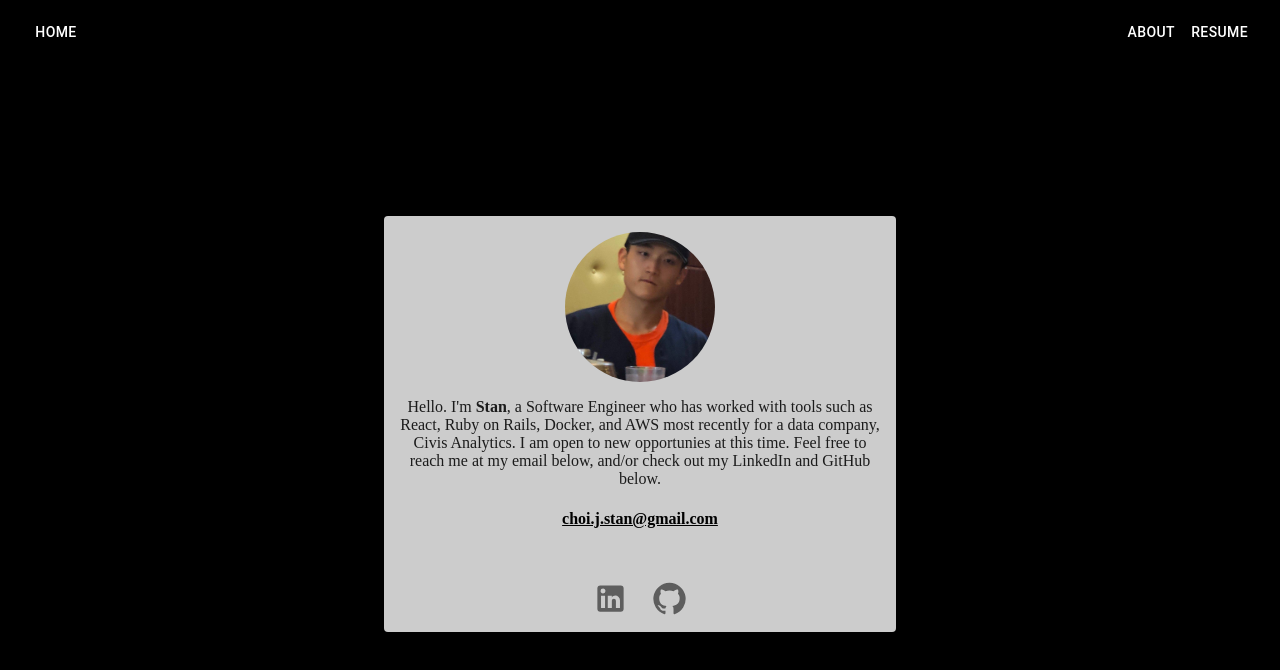
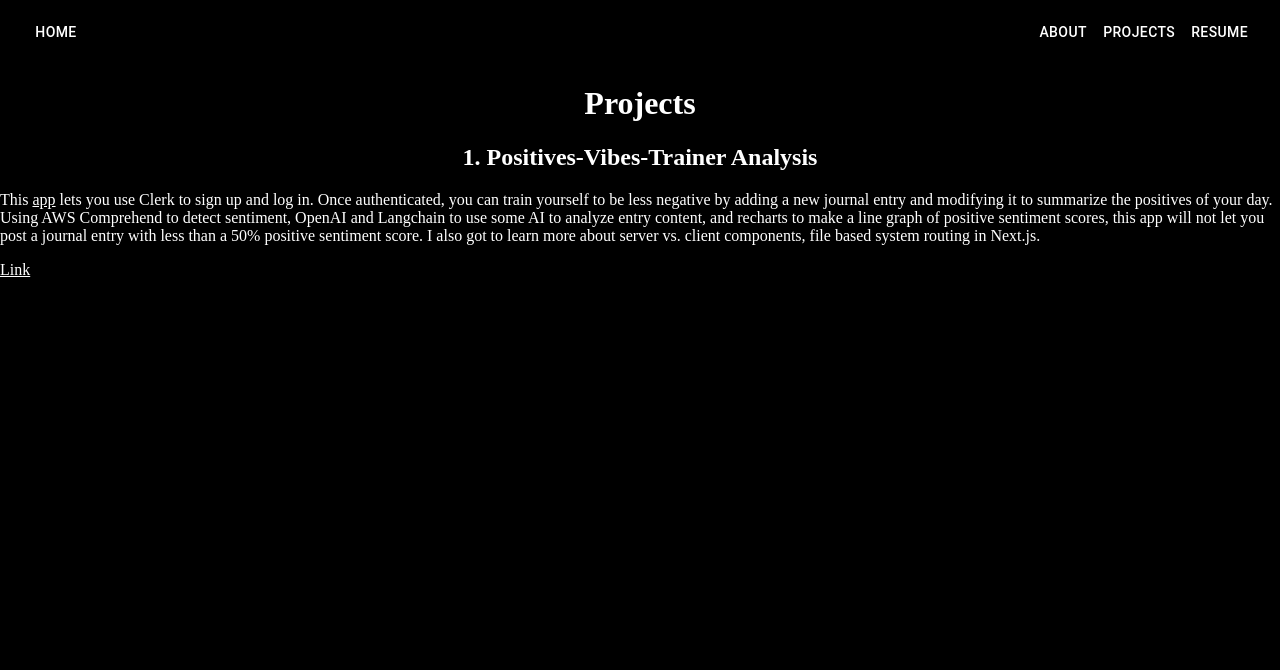
Before and after one commit to StanimalTheMan/jiggy-landing-page, a React (Create React App) app: page /projects in a window 1280 px wide. Shown: the top 670 px of the page. Built offline with nearby package versions, Linux system fonts and the light colour scheme.

Commit message:
Add naive implementation of projects page, added one project for now

```diff
--- a/src/App.js
+++ b/src/App.js
@@ -2,7 +2,7 @@ import { BrowserRouter as Router, Routes, Route } from "react-router-dom";
 import Home from "./pages/Home";
 import About from "./pages/About";
 import Navbar from "./components/Navbar";
-
+import Projects from "./pages/Projects";
 function App() {
   return (
     <Router>
@@ -10,6 +10,7 @@ function App() {
       <Routes>
         <Route path="/" element={<Home />} />
         <Route path="/about" element={<About />} />
+        <Route path="/projects" element={<Projects />} />
         <Route path="*" element={<Home />} />
       </Routes>
     </Router>
--- a/src/components/Navbar.js
+++ b/src/components/Navbar.js
@@ -21,6 +21,9 @@ const Navbar = () => {
           <Link to="/about">
             <Button color="inherit">About</Button>
           </Link>
+          <Link to="/projects">
+            <Button color="inherit">Projects</Button>
+          </Link>
           <Button
             color="inherit"
             href={resumePDF}
--- /dev/null
+++ b/src/pages/Projects.js
@@ -0,0 +1,25 @@
+const Projects = () => {
+  return (
+    <div>
+      <h1 style={{ display: "flex", justifyContent: "center" }}>Projects</h1>
+      <h2 style={{ display: "flex", justifyContent: "center" }}>
+        1. Positives-Vibes-Trainer Analysis
+      </h2>
+      <p>
+        This{" "}
+        <a href="https://positive-vibes-trainer-analysis.vercel.app/">app</a>{" "}
+        lets you use Clerk to sign up and log in. Once authenticated, you can
+        train yourself to be less negative by adding a new journal entry and
+        modifying it to summarize the positives of your day. Using AWS
+        Comprehend to detect sentiment, OpenAI and Langchain to use some AI to
+        analyze entry content, and recharts to make a line graph of positive
+        sentiment scores, this app will not let you post a journal entry with
+        less than a 50% positive sentiment score. I also got to learn more about
+        server vs. client components, file based system routing in Next.js.
+      </p>
+      <a href="https://positive-vibes-trainer-analysis.vercel.app/">Link</a>
+    </div>
+  );
+};
+
+export default Projects;
```
